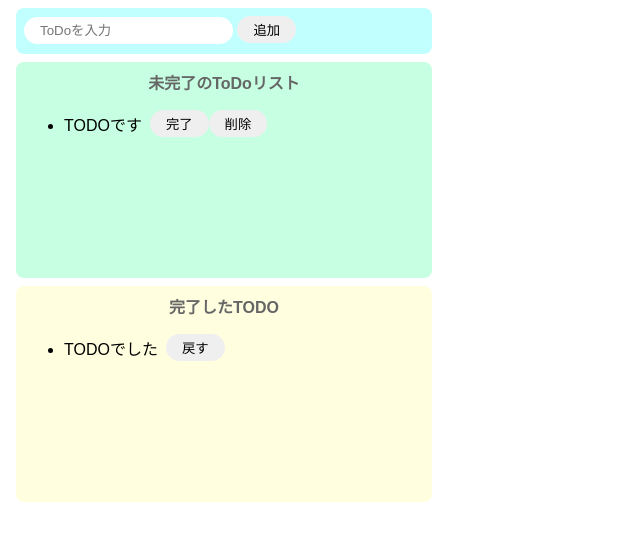
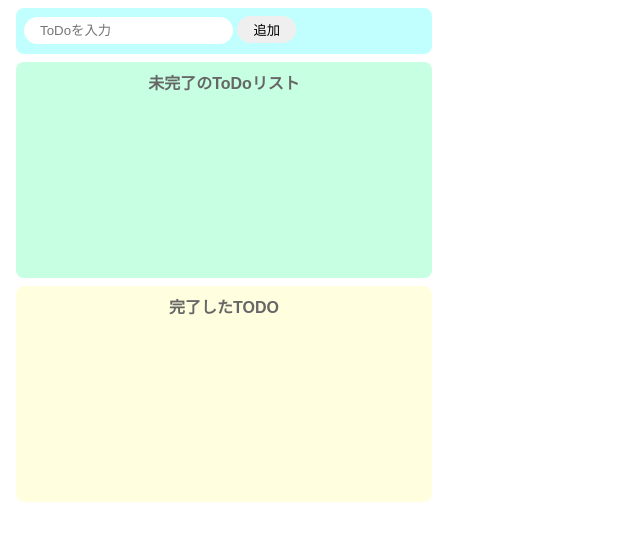
Before and after one commit to Hiratto/todo-js2, a website built with Parcel: page index.html in a window 1280 px wide. Shown: the whole page, without its empty margins (0-640 px from the left). Built offline with nearby package versions, Linux system fonts and the light colour scheme.

Commit message:
HTMLのダミーTODO削除

```diff
--- a/index.html
+++ b/index.html
@@ -14,21 +14,14 @@
     <div class="incomplete-area">
       <p class="title">未完了のToDoリスト</p>
       <ul id="incomplete-list">
-        <div class="list-row">
-          <li>TODOです</li>
-          <button>完了</button>
-          <button>削除</button>
-        </div>
+        <div class="list-row"></div>
       </ul>
     </div>
 
     <div class="complete-area">
       <p class="title">完了したTODO</p>
       <ul id="complete-list">
-        <div class="list-row">
-          <li>TODOでした</li>
-          <button>戻す</button>
-        </div>
+        <div class="list-row"></div>
       </ul>
     </div>
 
```
